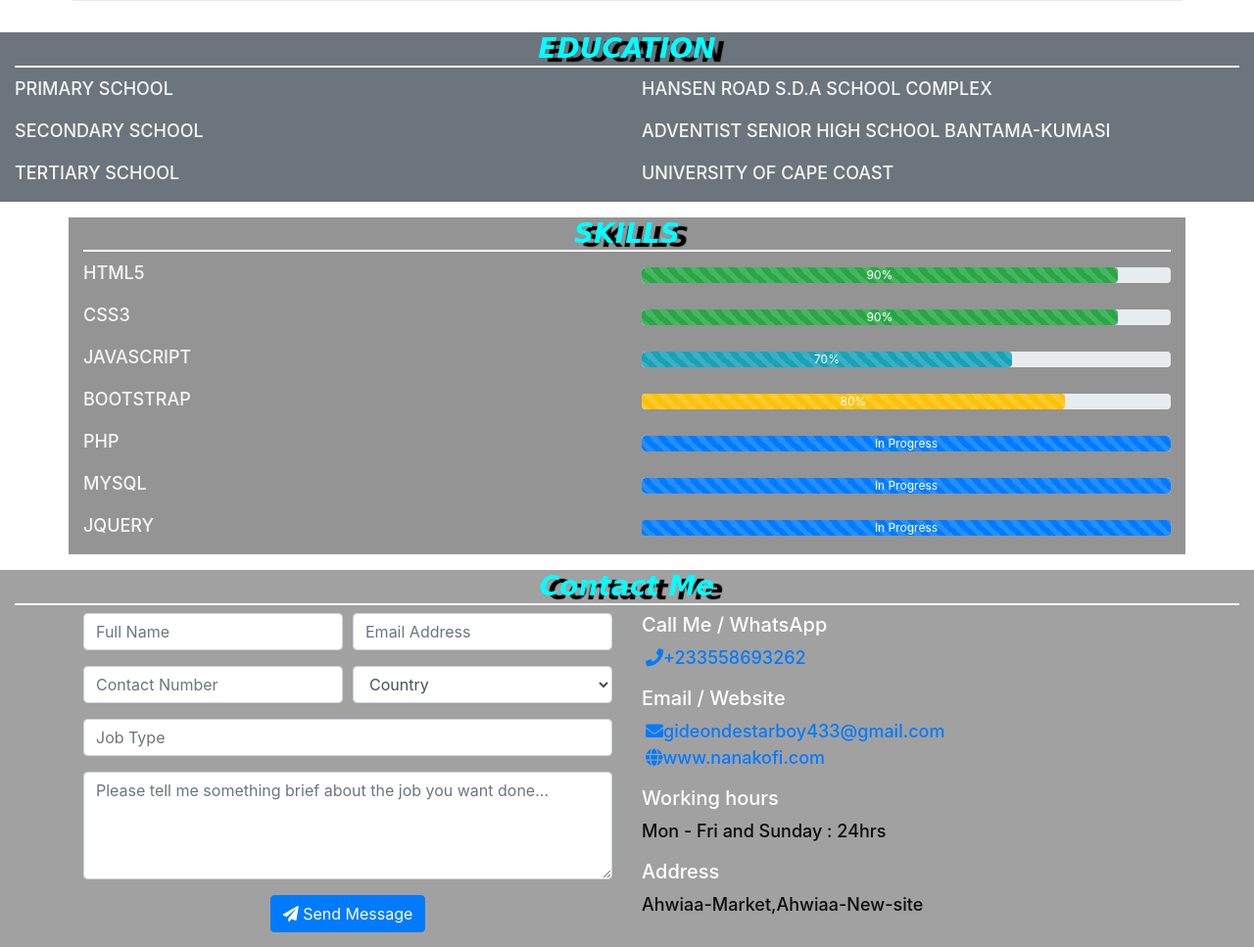
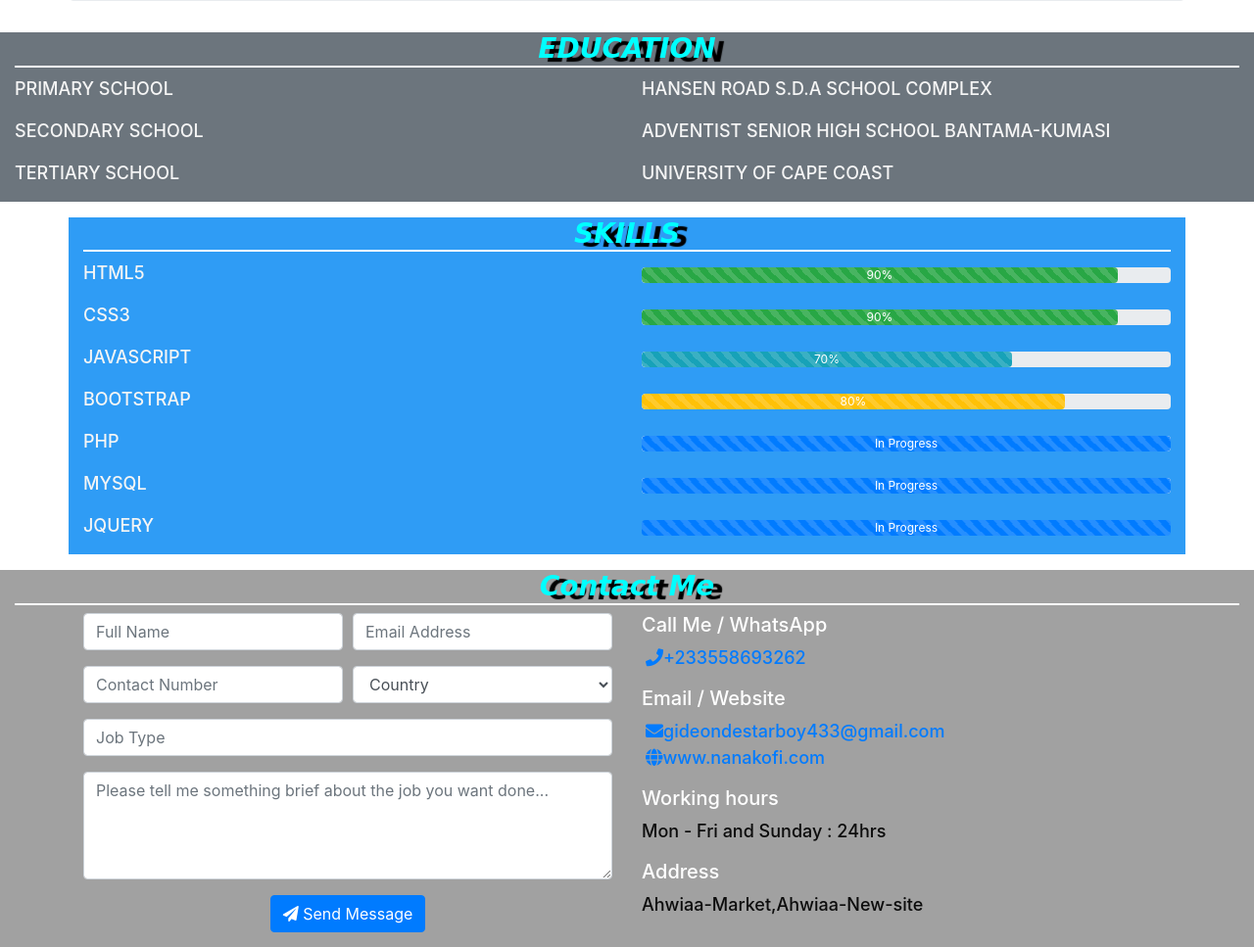
Before and after one commit to projectsofficial/projectsofficial.github.io, a PHP site: page / in a window 1280 px wide. Shown: the part 1637-2604 px from the top of the page at 98% size. Run offline with PHP 8.4, Linux system fonts and the light colour scheme.

Commit message:
update again

```diff
--- a/My-Professional-CV/css/main.css
+++ b/My-Professional-CV/css/main.css
@@ -142,7 +142,7 @@ transition: ease-in-out 0.6s;
 }
 
 .skills{
-    background: rgba(128, 128, 128, 0.84);
+    background: rgba(8, 137, 243, 0.84);
 }
 .skills p{
     font-size: large;
@@ -161,9 +161,6 @@ h5{
     font-size: large;
     color: rgb(12, 12, 12);
     font-weight: 500;
-}
-.map{
-
 }
 
 
```
